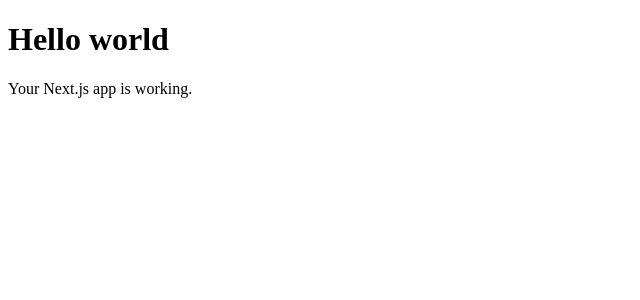
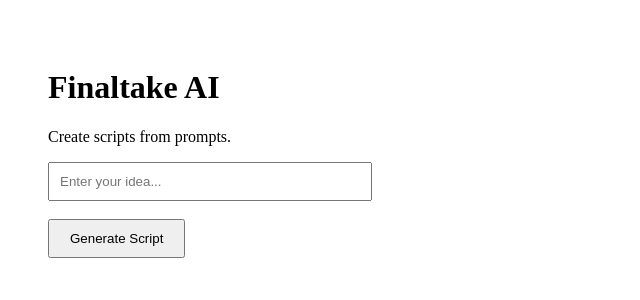
Before and after one commit to nelyivanova-maker/finaltake-ai, a Next.js app: page / in a window 1280 px wide. Shown: the top 300 px of the page, without its empty margins (0-640 px from the left). Built offline with nearby package versions, Linux system fonts and the light colour scheme.

Commit message:
Update page.tsx

```diff
--- a/app/page.tsx
+++ b/app/page.tsx
@@ -1,8 +1,21 @@
 export default function Page() {
   return (
-    <main>
-      <h1>Hello world</h1>
-      <p>Your Next.js app is working.</p>
+    <main style={{ padding: "40px" }}>
+      <h1>Finaltake AI</h1>
+
+      <p>Create scripts from prompts.</p>
+
+      <input
+        type="text"
+        placeholder="Enter your idea..."
+        style={{ padding: "10px", width: "300px" }}
+      />
+
+      <br /><br />
+
+      <button style={{ padding: "10px 20px" }}>
+        Generate Script
+      </button>
     </main>
   );
 }
```
